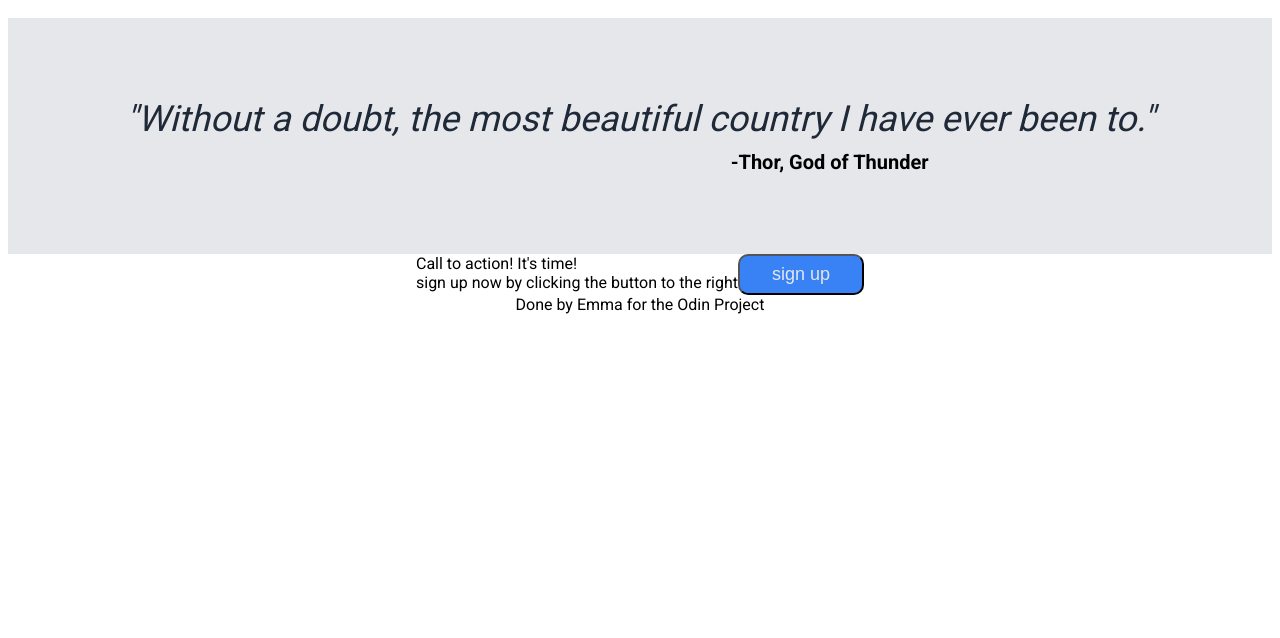
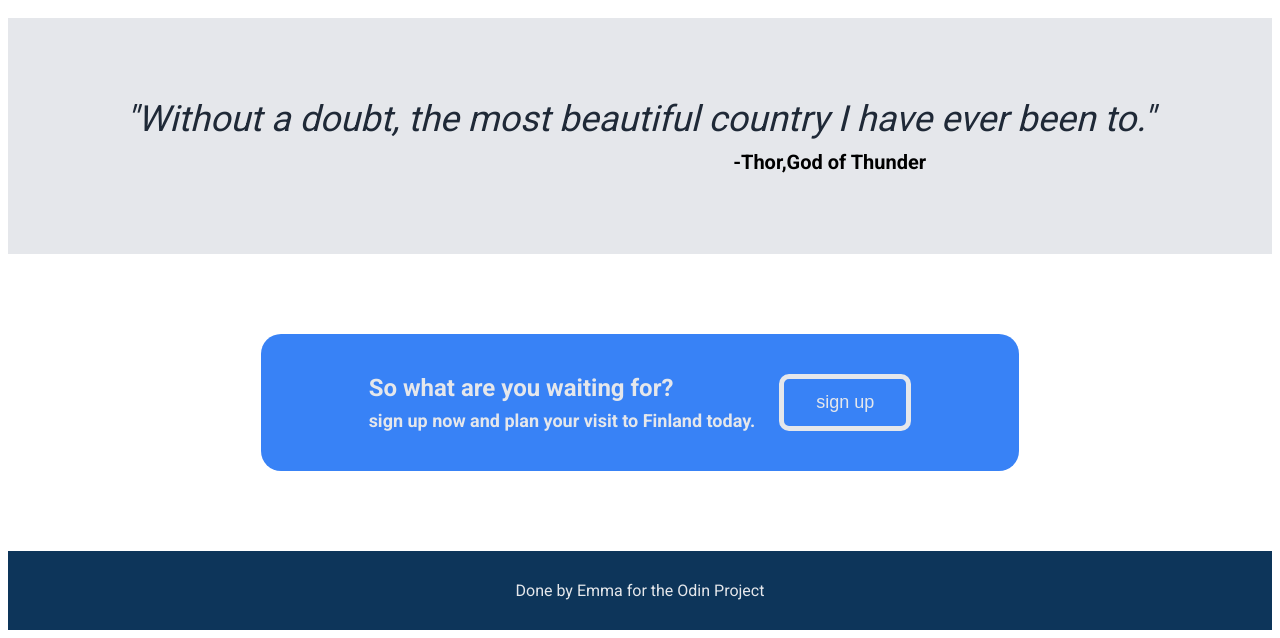
Before and after one commit to EmmaMWyatt/landing-page, a plain HTML site: page index.html in a window 1280 px wide. Shown: the part 910-1548 px from the top of the page. Before the commit the page ends 1232 px from the top, so only its background shows below. Drawn offline with Linux system fonts and the light colour scheme.

Commit message:
feat:added signup section css

```diff
--- a/index.html
+++ b/index.html
@@ -59,15 +59,15 @@
         </div>
         <div class="text-section">
             <div class="quote">"Without a doubt, the most beautiful country I have ever been to."</div>
-            <div class= "quotee">-Thor, God of Thunder </div>
+            <div class= "quotee">-Thor,God of Thunder </div>
 
         </div>
         <div class="signup-section">
             <div class="signup-container">
-                Call to action! It's time!
-                <div class="signup-subtext">sign up now by clicking the button to the right</div>
+                So what are you waiting for?
+                <div class="signup-subtext">sign up now and plan your visit to Finland today.</div>
             </div>
-            <button>sign up</button>
+            <button class="signup-button">sign up</button>
 
         </div>
         <div class="footer">
--- a/styles.css
+++ b/styles.css
@@ -126,14 +126,38 @@ img {
 }
 .signup-section {
     display: flex;
-    justify-content: center;
+    justify-content: space-between;
+    margin-left: 20%;
+    margin-right: 20%;
+    margin-top: 80px;
+    margin-bottom: 80px;
+    border-radius: 20px;
+    padding: 40px;
+    background-color: #3882F6;
 
 }
 .signup-container {
     display: flex;
     flex-direction: column;
+    margin-left: 10%;
+    gap: 8px;
+    font-size: 24px;
+    font-weight: 900;
+    color: #E5E7EB;
+}
+.signup-subtext {
+    font-size: 18px;
+    font-weight: lighter;
+}
+.signup-button {
+    border: 5px solid #E5E7EB;
+    margin-right: 10%;
 }
 .footer {
     display: flex;
     justify-content: center;
+    align-items: center;
+    background-color: #0d355a;
+    padding: 30px;
+    color: #E5E7EB;
 }
```
